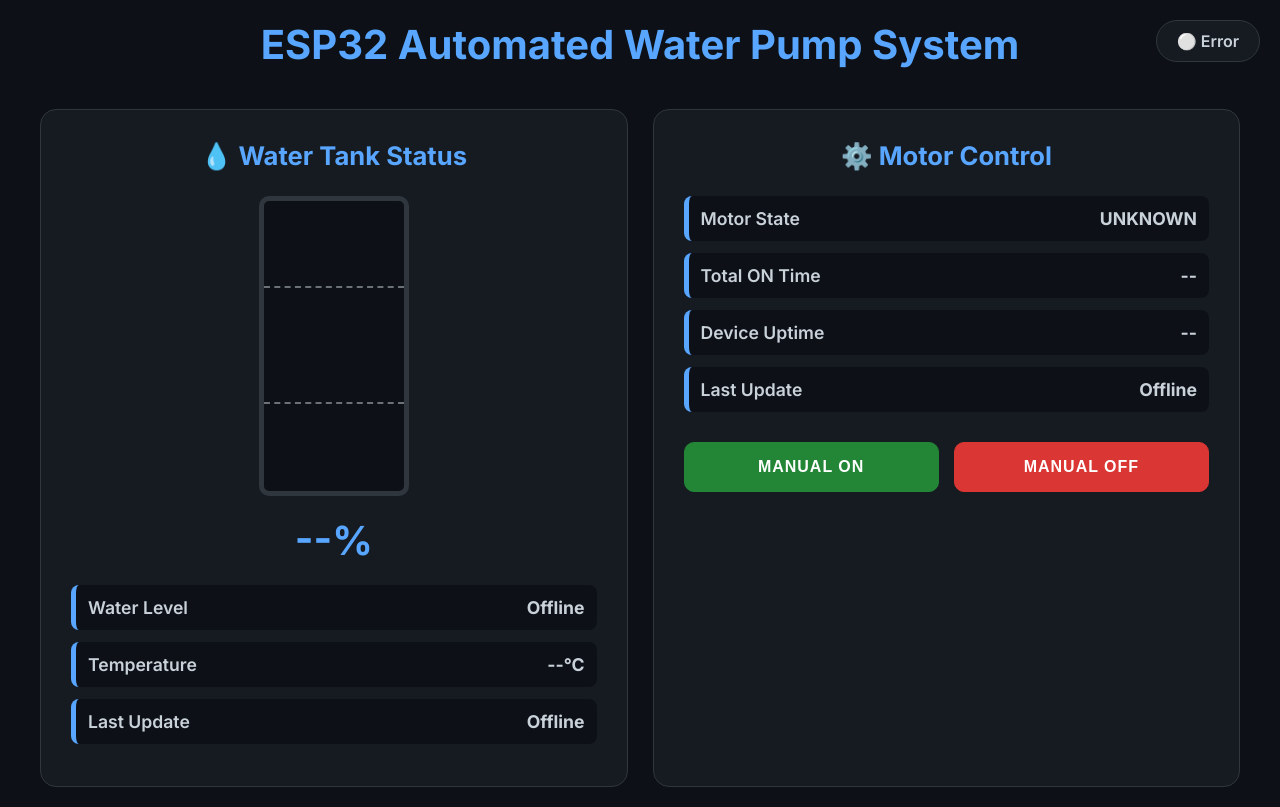
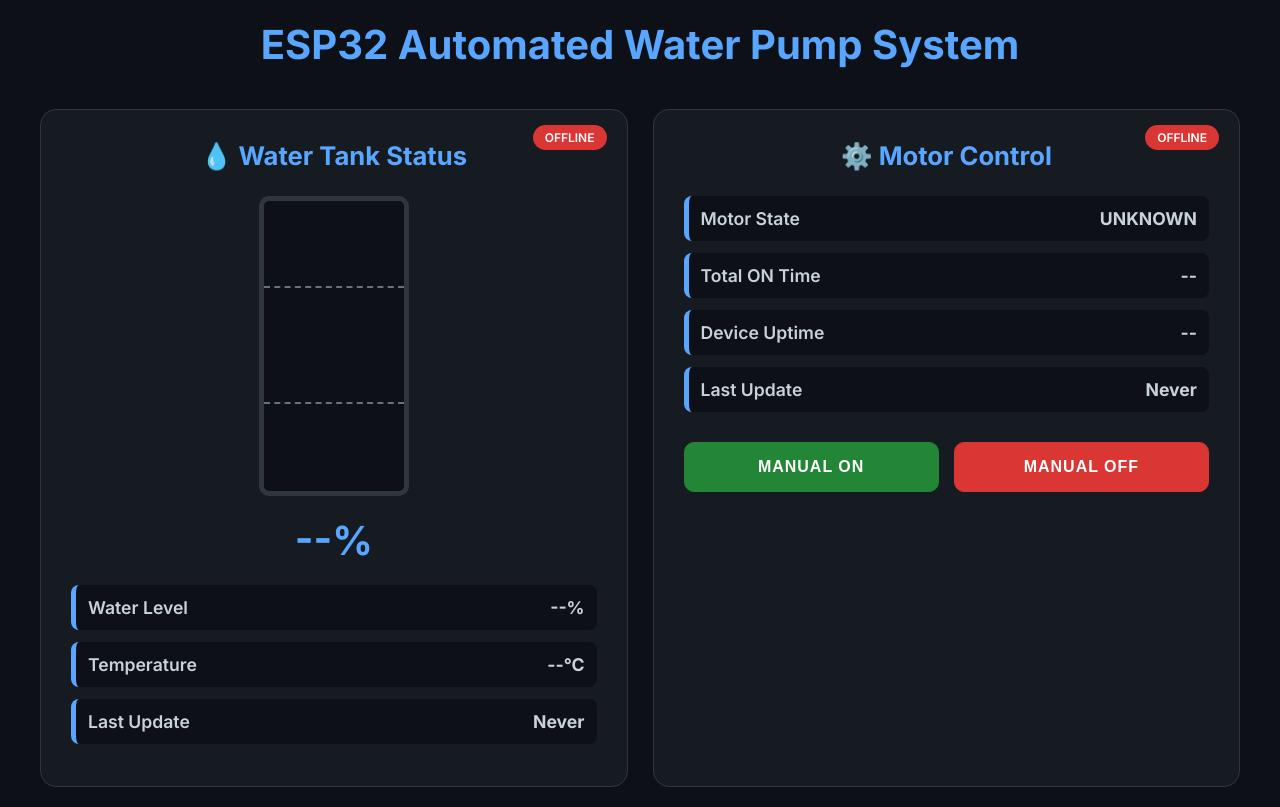
Before and after one commit to aditya08deole/motorControl, a website: page index.html in a window 1280 px wide. Drawn offline with Linux system fonts and the light colour scheme; no server answers.

Commit message:
Update index.html

```diff
--- a/index.html
+++ b/index.html
@@ -41,6 +41,7 @@
             padding: 30px;
             border-radius: 16px;
             text-align: center;
+            position: relative;
         }
         .panel h2 { color: var(--heading-text); margin-bottom: 25px; font-size: 1.6em; }
         .button-group { display: grid; grid-template-columns: 1fr 1fr; gap: 15px; margin-bottom: 25px; }
@@ -64,7 +65,21 @@
         .status-on { color: var(--success-color); }
         .status-off { color: var(--error-color); }
         .status-unknown { color: var(--primary-text); }
-        .connection-status { position: fixed; top: 20px; right: 20px; padding: 10px 20px; border-radius: 30px; font-weight: 600; transition: all 0.3s ease; border: 1px solid var(--border-color); background-color: var(--secondary-bg); }
+
+        /* New Device Status Indicator */
+        .device-status-indicator {
+            position: absolute;
+            top: 15px;
+            right: 20px;
+            padding: 5px 12px;
+            border-radius: 20px;
+            font-size: 12px;
+            font-weight: 600;
+            text-transform: uppercase;
+        }
+        .device-status-indicator.online { background-color: var(--success-color); color: white; }
+        .device-status-indicator.offline { background-color: var(--error-color); color: white; }
+
         .toast-notification { position: fixed; bottom: -100px; left: 50%; transform: translateX(-50%); padding: 15px 25px; border-radius: 10px; color: white; font-weight: 600; z-index: 1000; transition: bottom 0.5s ease; background-color: var(--error-color); }
         .toast-notification.show { bottom: 20px; }
 
@@ -87,14 +102,11 @@
         <h1>ESP32 Automated Water Pump System</h1>
     </div>
 
-    <div id="connectionStatus" class="connection-status" aria-live="polite">
-        <span>⚪ Checking...</span>
-    </div>
-
     <div class="dashboard-container">
 
         <!-- Water Tank Panel -->
         <div class="panel">
+            <div id="waterMonitorStatus" class="device-status-indicator offline">Offline</div>
             <h2>💧 Water Tank Status</h2>
             <div class="tank-container">
                 <div id="waterLevel"></div>
@@ -113,6 +125,7 @@
 
         <!-- Motor Control Panel -->
         <div class="panel">
+            <div id="motorControllerStatus" class="device-status-indicator offline">Offline</div>
             <h2>⚙️ Motor Control</h2>
             <div class="status-item"><span class="status-label">Motor State</span><span class="status-value status-unknown" id="motorStatus">UNKNOWN</span></div>
             <div class="status-item"><span class="status-label">Total ON Time</span><span class="status-value" id="totalOnTime">--</span></div>
@@ -135,7 +148,6 @@
 
         // --- DOM Elements ---
         const controlButtons = document.getElementById('controlButtons');
-        const connectionStatusEl = document.getElementById('connectionStatus');
 
         // --- Utility Functions ---
         function showToast(message) {
@@ -189,19 +201,33 @@
             });
         }
 
+        function updateDeviceStatusIndicator(elementId, isOnline) {
+            const indicator = document.getElementById(elementId);
+            if(isOnline) {
+                indicator.textContent = 'Online';
+                indicator.className = 'device-status-indicator online';
+            } else {
+                indicator.textContent = 'Offline';
+                indicator.className = 'device-status-indicator offline';
+            }
+        }
+
         function updateWaterTankUI(waterData) {
+            const isOnline = waterData && !isDataStale(waterData.last_updated);
+            updateDeviceStatusIndicator('waterMonitorStatus', isOnline);
+
             const waterLevelEl = document.getElementById('waterLevel');
             const waterLevelPercentEl = document.getElementById('waterLevelPercent');
             const waterLevelStatusEl = document.getElementById('waterLevelStatus');
             const waterTempStatusEl = document.getElementById('waterTempStatus');
             const waterLastUpdateEl = document.getElementById('waterLastUpdate');
 
-            if (!waterData || isDataStale(waterData.last_updated)) {
+            if (!isOnline) {
                 waterLevelEl.style.height = '0%';
                 waterLevelPercentEl.textContent = '--%';
-                waterLevelStatusEl.textContent = 'Offline';
+                waterLevelStatusEl.textContent = '--%';
                 waterTempStatusEl.textContent = '--°C';
-                waterLastUpdateEl.textContent = 'Offline';
+                waterLastUpdateEl.textContent = 'Never';
                 return;
             }
 
@@ -216,18 +242,21 @@
         }
 
         function updateMotorUI(motorData) {
+            const isOnline = motorData && !isDataStale(motorData.last_updated);
+            updateDeviceStatusIndicator('motorControllerStatus', isOnline);
+
             const motorStatusEl = document.getElementById('motorStatus');
             const totalOnTimeEl = document.getElementById('totalOnTime');
             const uptimeEl = document.getElementById('uptime');
             const motorLastUpdateEl = document.getElementById('motorLastUpdate');
             const waterLevelEl = document.getElementById('waterLevel');
 
-            if (!motorData || isDataStale(motorData.last_updated)) {
+            if (!isOnline) {
                 motorStatusEl.textContent = 'UNKNOWN';
                 motorStatusEl.className = 'status-value status-unknown';
                 totalOnTimeEl.textContent = '--';
                 uptimeEl.textContent = '--';
-                motorLastUpdateEl.textContent = 'Offline';
+                motorLastUpdateEl.textContent = 'Never';
                 waterLevelEl.classList.remove('filling');
                 return;
             }
@@ -275,23 +304,18 @@
                     body: JSON.stringify({ action: 'get_system_status' })
                 });
                 const result = await response.json();
-                if (!response.ok) throw new Error(result.details || 'Failed to fetch status');
+                if (!response.ok) {
+                     throw new Error(result.details || 'Failed to fetch status');
+                }
 
                 const { motor, water } = result.data;
 
                 updateWaterTankUI(water);
                 updateMotorUI(motor);
 
-                // Update overall connection status
-                if ((motor && !isDataStale(motor.last_updated)) || (water && !isDataStale(water.last_updated))) {
-                    connectionStatusEl.innerHTML = '<span>🟢 System Online</span>';
-                } else {
-                    connectionStatusEl.innerHTML = '<span>🔴 System Offline</span>';
-                }
-
             } catch (error) {
                 console.error("Error fetching status:", error.message);
-                connectionStatusEl.innerHTML = '<span>⚪ Error</span>';
+                // If the entire API call fails, both devices are effectively offline from the dashboard's perspective
                 updateWaterTankUI(null);
                 updateMotorUI(null);
             }
```
